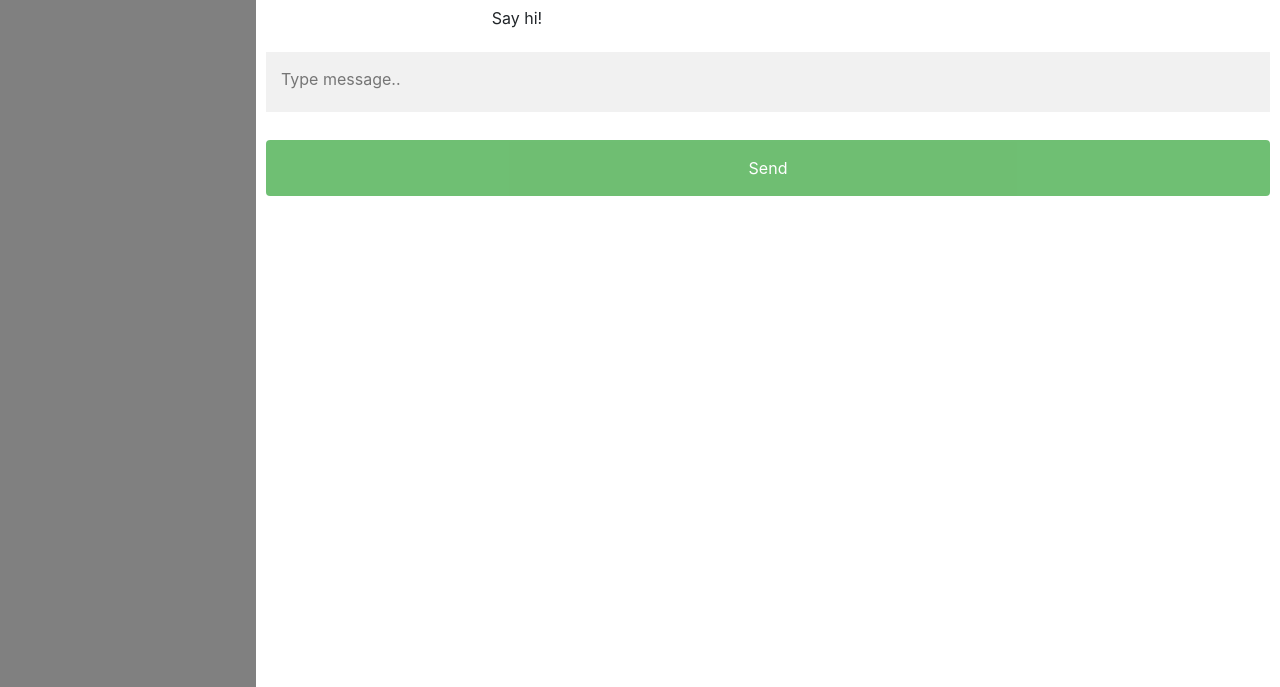
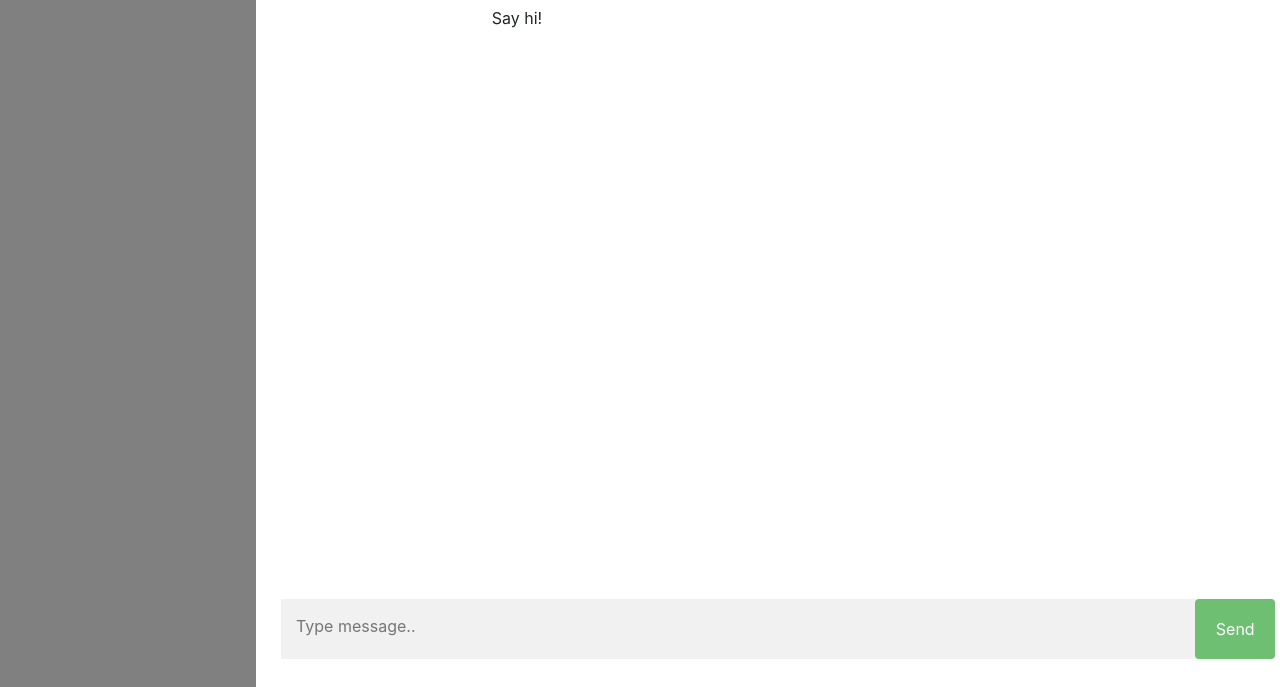
Before and after one commit to DavidNguyen02/Spotifind, an Electron app: page trial1.html in a window 1280 px wide. Shown: the part 113-800 px from the top of the page. Drawn offline with nearby package versions, Linux system fonts and the light colour scheme.

Commit message:
I'm too lazy to write a summary sorry

```diff
--- a/trial1.css
+++ b/trial1.css
@@ -30,10 +30,9 @@
 
 /* Full-width textarea */
 .form-container textarea {
-  /* CHECK THIS LATER WIDTH VALUE */
   width: 100%;
   padding: 15px;
-  margin: 5px 0 22px 0;
+  margin: 0 0 22px 0;
   border: none;
   background: #f1f1f1;
   resize: none;
@@ -99,3 +98,24 @@
   width: 100%;
   table-layout: fixed;
 }
+
+.txt {
+  display: inline-block;
+  float: left;
+  width: 92%;
+}
+
+.but {
+  display: inline-block;
+  float: left;
+  width: 8%;
+}
+
+.btn {
+  height: 60px;
+}
+
+.container {
+  position: absolute;
+  bottom: 0;
+}
--- a/trial1.html
+++ b/trial1.html
@@ -28,9 +28,13 @@
 									<td></td>
 								</tr>
 							</table>
-							<div class="txt">
-								<textarea placeholder="Type message.." name="msg" id="message" required></textarea>
-								<button type="button" class="btn" onclick="addRow()" id="send">Send</button>
+							<div class="container">
+								<div class="txt">
+									<textarea placeholder="Type message.." name="msg" id="message" required></textarea>
+								</div>
+								<div class="but">
+									<button type="button" class="btn" onclick="addRow()" id="send">Send</button>
+								</div>
 							</div>
 						</form>
 					</div>
--- a/trial1.js
+++ b/trial1.js
@@ -7,7 +7,7 @@ function addRow(){
     var row = table.insertRow();
     var cell = row.insertCell();
     var cell2 = row.insertCell();
-    cell.innerHTML = ""
+    cell.innerHTML = "";
     cell2.innerHTML = document.getElementById("message").value;
     document.getElementById("message").value = "";
     cell2.classList.add("mine");
```
